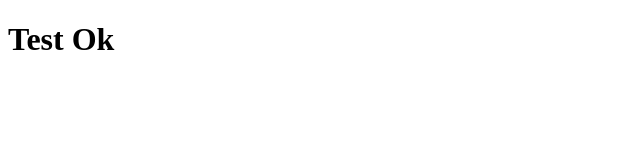
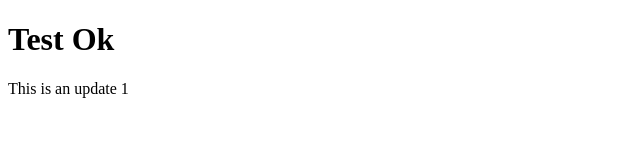
Before and after one commit to ABHi-AtGit/Git-test, a plain HTML site: page index.html in a window 1280 px wide. Shown: the whole page, without its empty margins (0-640 px from the left). Drawn offline with Linux system fonts and the light colour scheme.

Commit message:
Update on index file

```diff
--- a/index.html
+++ b/index.html
@@ -8,5 +8,6 @@
 </head>
 <body>
     <h1>Test Ok</h1>
+    <p>This is an update 1</p>
 </body>
 </html>
```
